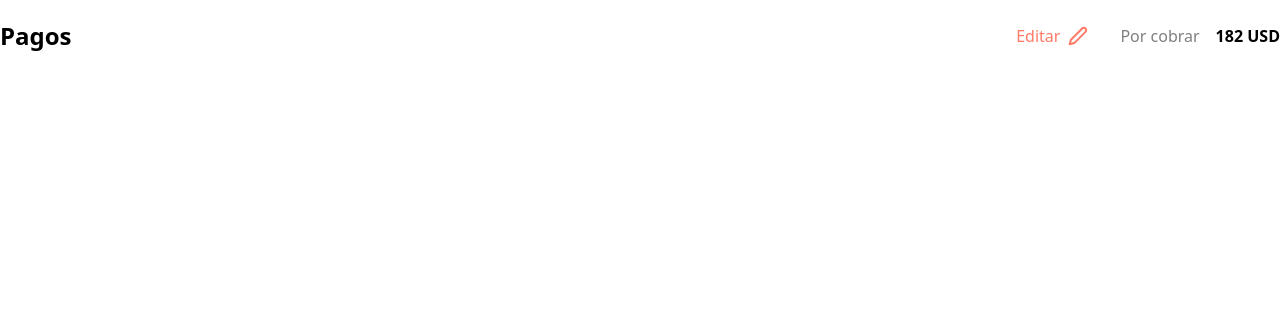
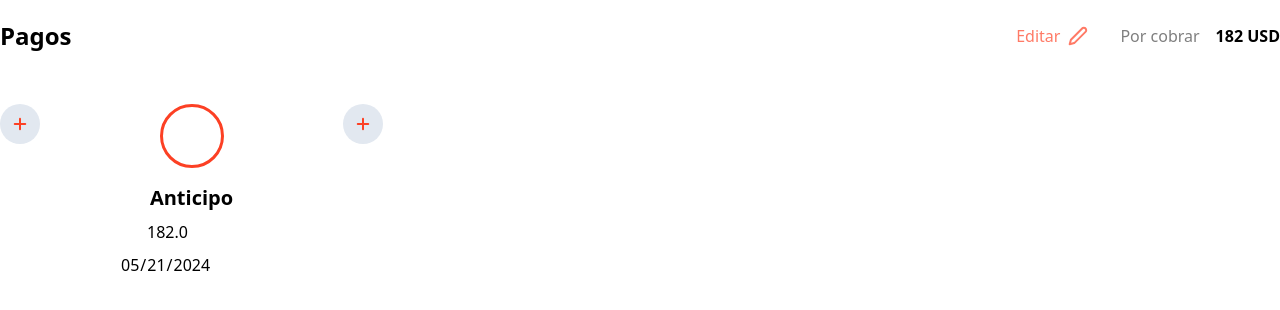
Before and after one commit to cristianqsanchez/prueba-tecnica-iprocess, a React (Vite) app: page / in a window 1280 px wide. Shown: the top 310 px of the page. Built offline with nearby package versions, Linux system fonts and the light colour scheme.

Commit message:
feat: add payment list component

```diff
--- a/src/App.tsx
+++ b/src/App.tsx
@@ -1,13 +1,20 @@
 import { DEFAULT_SETTINGS } from '@/consts'
 import { PaymentsSettingsProvider } from '@/context/payments-settings'
+import { PaymentsProvider } from '@/context/payments'
 import { Header } from '@/components/header'
+import { Pagos } from '@/components/pagos'
+import { Toaster } from 'sonner'
 
 function App () {
   return (
     <>
       <PaymentsSettingsProvider {...DEFAULT_SETTINGS}>
         <Header />
+        <PaymentsProvider>
+          <Pagos />
+        </PaymentsProvider>
       </PaymentsSettingsProvider>
+      <Toaster position='top-right' />
     </>
   )
 }
```
